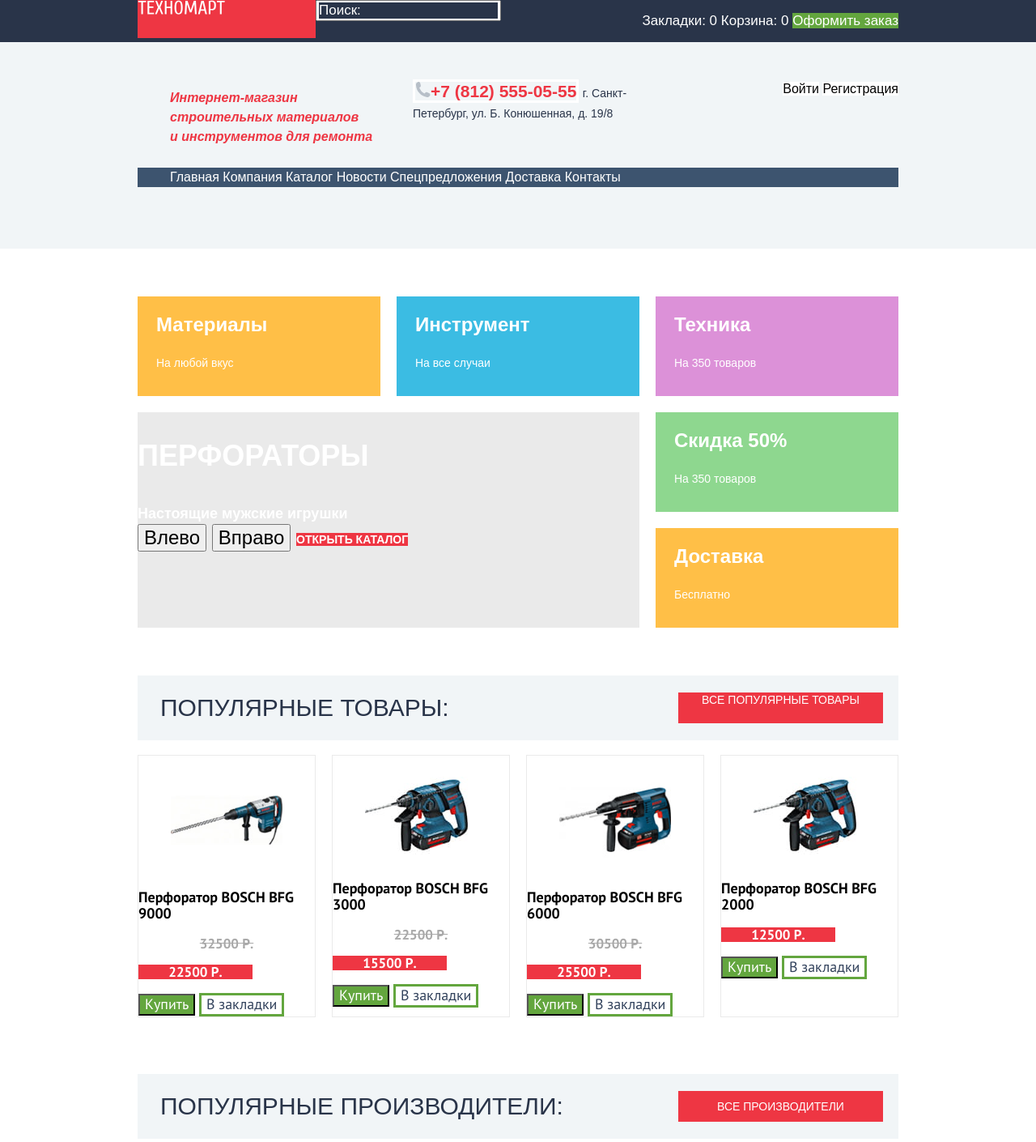
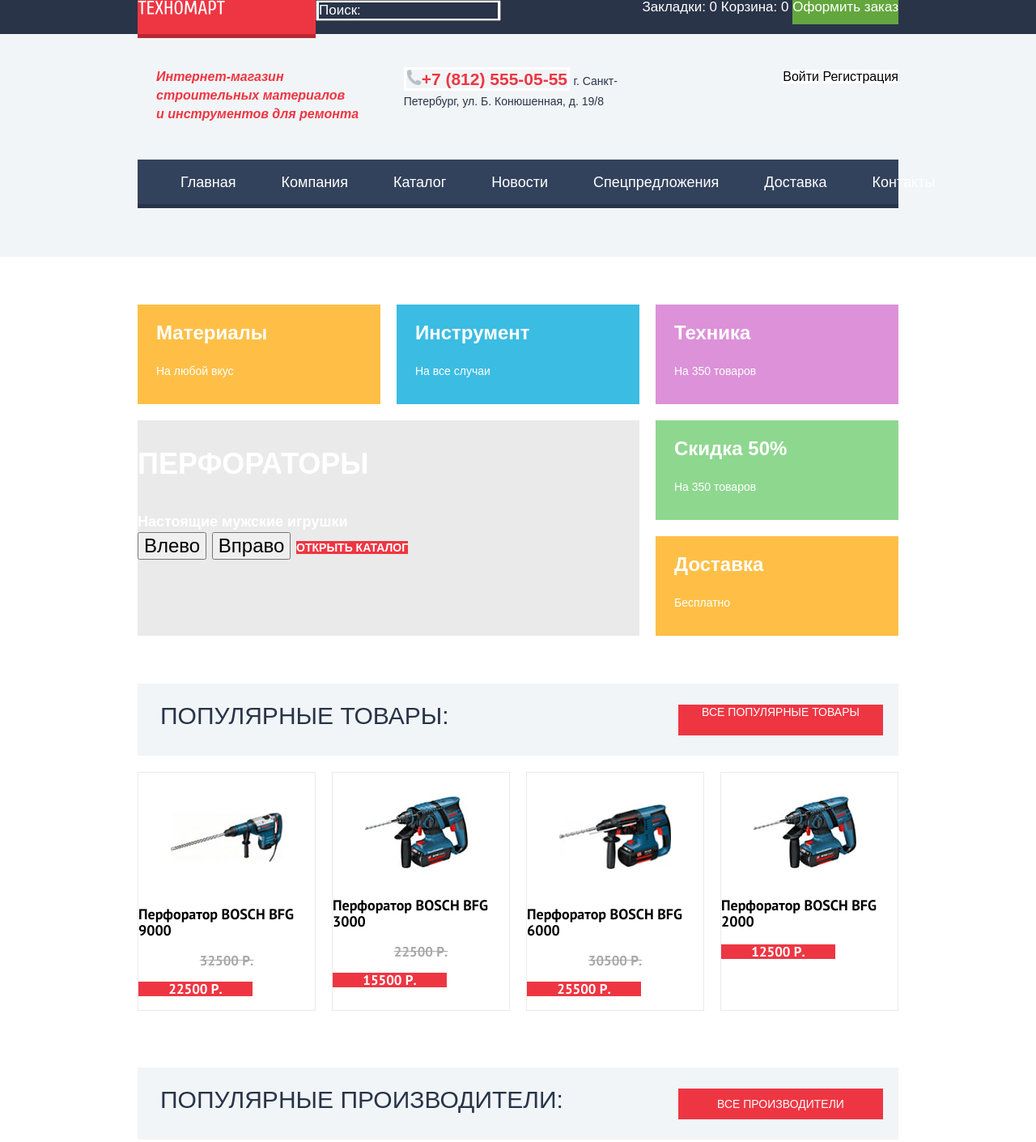
Before and after one commit to Paparims/883365-technomart-30, a plain HTML site: page index.html in a window 1280 px wide. Shown: the top 1410 px of the page at 81% size. Drawn offline with Linux system fonts and the light colour scheme; a web font is replaced by a local one.

Commit message:
9. Сетка на флексах для главной страницы
1 часть

```diff
--- a/css/style.css
+++ b/css/style.css
@@ -101,6 +101,8 @@ img {
   color: var(--special-blue);
   background-color: var(--basic-white);
   border: 3px solid var(--basic-green);
+  margin: 0;
+  padding: 12px 0;
 }
 
 .btn-bookmark:hover,
@@ -150,6 +152,9 @@ img {
 .main-footer {
   background-color: var(--basic-gray-dark);
 }
+.cart-menu {
+  margin: 0;
+}
 
 .cart-menu ul {
   padding: 0;
@@ -173,7 +178,7 @@ img {
 
 .main-navigation,
 .main-footer {
-  background-color: var(--basic-gray);
+  background-color: var(--special-blue);
   color: var(--basic-white);
 }
 
@@ -213,14 +218,13 @@ img {
 
 .logo-header {
   width: 220px;
-  height: 47px;
+  height: 42px;
   background-color: var(--basic-red);
-
+  box-shadow: 0 5px 0 var(--basic-red-dark);
 }
 
 .header-cart {
-  display: grid;
-  grid-template-columns: auto max-content;
+  display: flex;
   justify-content: space-between;
   font-size: 17px;
   line-height: 18px;
@@ -239,6 +243,7 @@ img {
   background-color: var(--basic-green);
   width: 150px;
   text-align: center;
+  padding: 12px 0;
 }
 
 .btn-confirm:hover,
@@ -251,25 +256,31 @@ img {
   grid-template-columns: min-content auto;
 }
 
+.mid-header {
+  padding-bottom: 65px;
+  background-color: var(--basic-background);
+}
 
-.mid-header {
-  padding-bottom: 60px;
-  background-color: var(--basic-background);
+.main-navigation {
+  padding: 0;
+  box-shadow: 0 5px 0 var(--basic-gray-dark);
 }
 
 .header-contact-list {
   display: grid;
   grid-template-columns: 1fr 1fr 1fr;
-}
-
-.header-contact-list {
   margin: 0;
-  padding-top: 46px;
+  margin-left: 23px;
+  padding: 0;
+  padding-top: 41px;
+  padding-bottom: 45px;
 }
 
 .info-text {
   font-size: 16px;
+  line-height: 23px;
   color: var(--basic-red);
+  margin: 0;
 }
 
 .tel {
@@ -344,6 +355,22 @@ img {
   width: 150px;
 }
 
+.header-site-menu {
+  display: flex;
+  justify-content: space-between;
+  margin: 0;
+  padding: 0 25px;
+  font-size: 18px;
+  line-height: 24px;
+  height: 55px;
+}
+
+.header-site-menu a {
+  display: block;
+  padding: 16px 28px;
+}
+
+
 .header-site-menu li:hover,
 .header-site-menu li:focus {
   background-color: var(--basic-gray-dark);
@@ -351,9 +378,6 @@ img {
 
 .header-site-menu li:active {
   background-color: var(--special-dark);
-}
-.main-navigation {
-  padding: 0;
 }
 
 .cart-menu li,
@@ -484,6 +508,7 @@ img {
 }
 
 .catalog-list {
+  margin: 20px 0px;
   padding: 0;
   display: grid;
   grid-template-columns: repeat(4, 1fr);
@@ -680,6 +705,7 @@ img {
 
 .pop-brands,
 .pop-products {
+  height: 89px;
   padding-left: 28px;
   display: grid;
   grid-template-columns: auto auto;
--- a/index.html
+++ b/index.html
@@ -42,7 +42,7 @@
               <div>
                 <a class="btn-login" href="#">Войти</a>
                 <a class="btn-register" href="#">Регистрация</a>
-             </div>
+              </div>
             </li>
          </ul>
         </div>
@@ -119,7 +119,7 @@
             <h3 class="product-name">Перфоратор BOSCH BFG 9000</h3>
             <p class="price-old">32500 Р.</p>
             <p class="price">22500 Р.</p>
-            <div class="btn-bookmark-buy">
+            <div class="btn-bookmark-buy visually-hidden">
               <button class="btn-buy">Купить</button>
               <button class="btn-bookmark">В закладки</button>
             </div>
@@ -131,7 +131,7 @@
             <h3 class="product-name">Перфоратор BOSCH BFG 3000</h3>
             <p class="price-old">22500 Р.</p>
             <p class="price">15500 Р.</p>
-            <div class="btn-bookmark-buy">
+            <div class="btn-bookmark-buy visually-hidden">
               <button class="btn-buy">Купить</button>
               <button class="btn-bookmark">В закладки</button>
             </div>
@@ -143,7 +143,7 @@
             <h3 class="product-name">Перфоратор BOSCH BFG 6000</h3>
             <p class="price-old">30500 Р.</p>
             <p class="price">25500 Р.</p>
-            <div class="btn-bookmark-buy">
+            <div class="btn-bookmark-buy visually-hidden">
               <button class="btn-buy">Купить</button>
               <button class="btn-bookmark">В закладки</button>
             </div>
@@ -154,7 +154,7 @@
             </figure>
             <h3 class="product-name">Перфоратор BOSCH BFG 2000</h3>
               <p class="price">12500 Р.</p>
-            <div class="btn-bookmark-buy">
+            <div class="btn-bookmark-buy visually-hidden">
               <button class="btn-buy">Купить</button>
               <button class="btn-bookmark">В закладки</button>
             </div>
```
